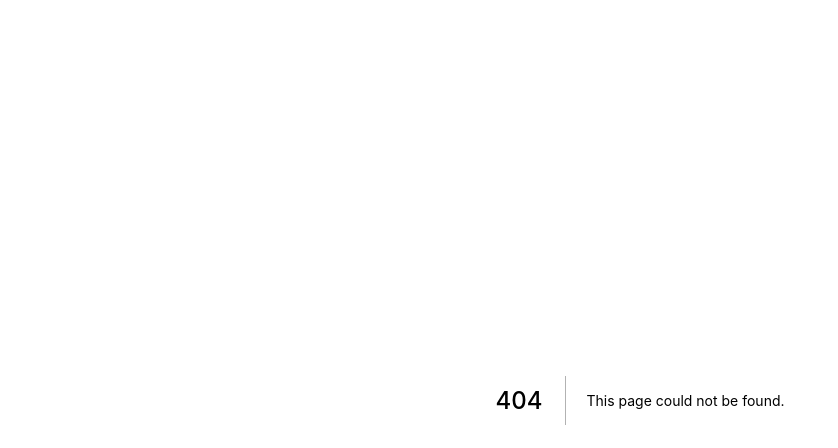
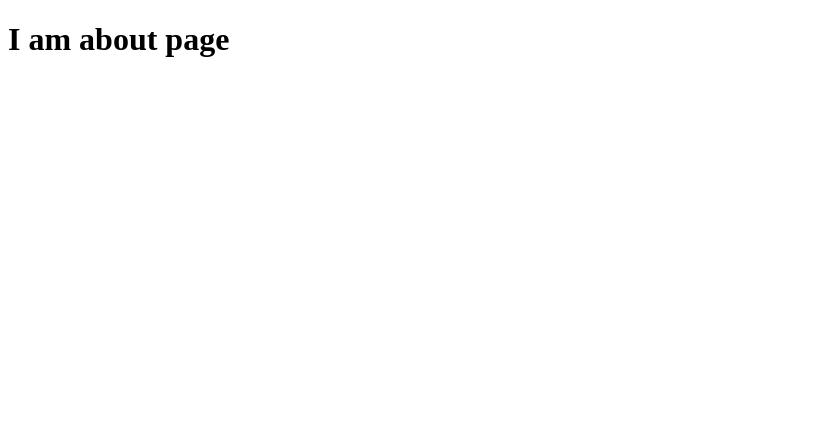
Before and after one commit to jn-html/portfolio-jn-html, a Next.js app: page /about in a window 1280 px wide. Before the commit this address had no page. Shown: the top 448 px of the page, without its empty margins (0-838 px from the left). Built offline with nearby package versions, Linux system fonts and the light colour scheme.

Commit message:
JSX & New Pages

```diff
--- /dev/null
+++ b/pages/about.js
@@ -0,0 +1,14 @@
+import React from 'react';
+
+
+class About extends React.Component{
+
+
+  render() {
+    return (
+      <h1>I am about page</h1>
+    )
+  }
+}
+
+export default About;
```
